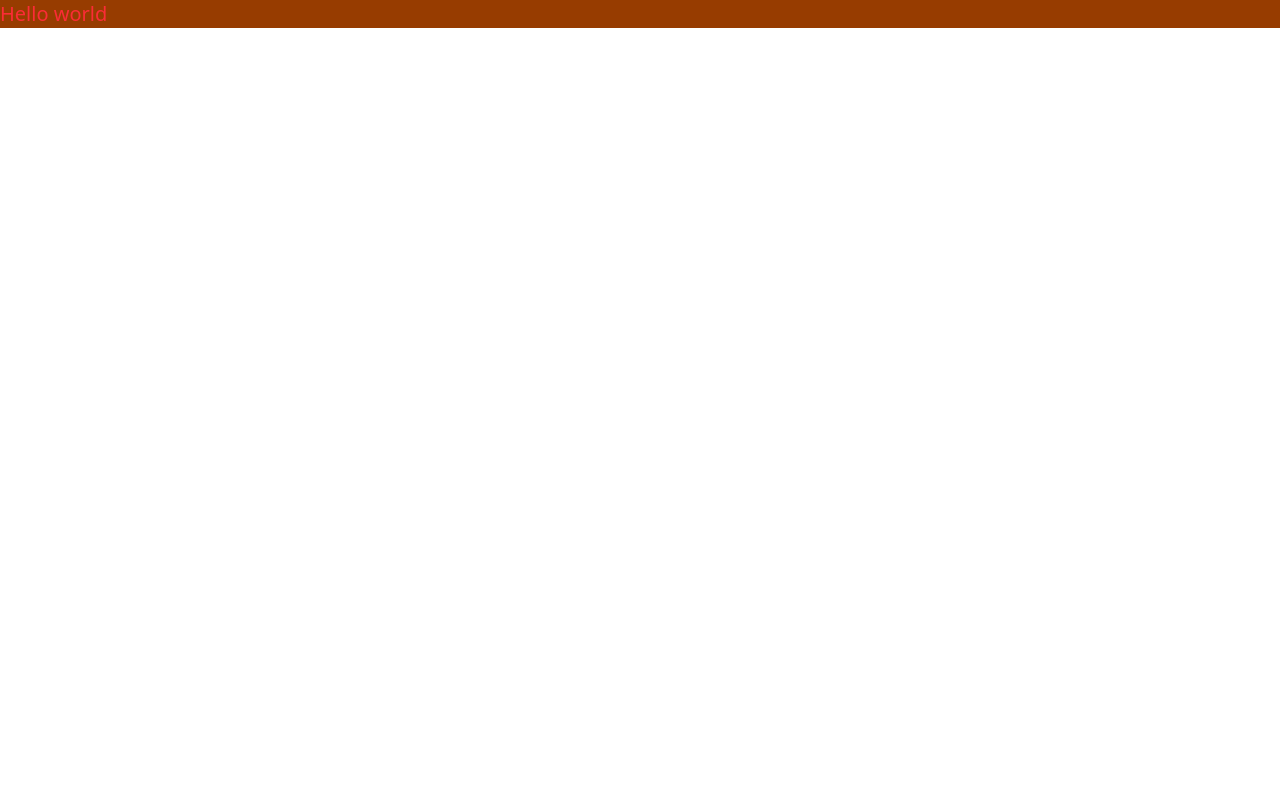
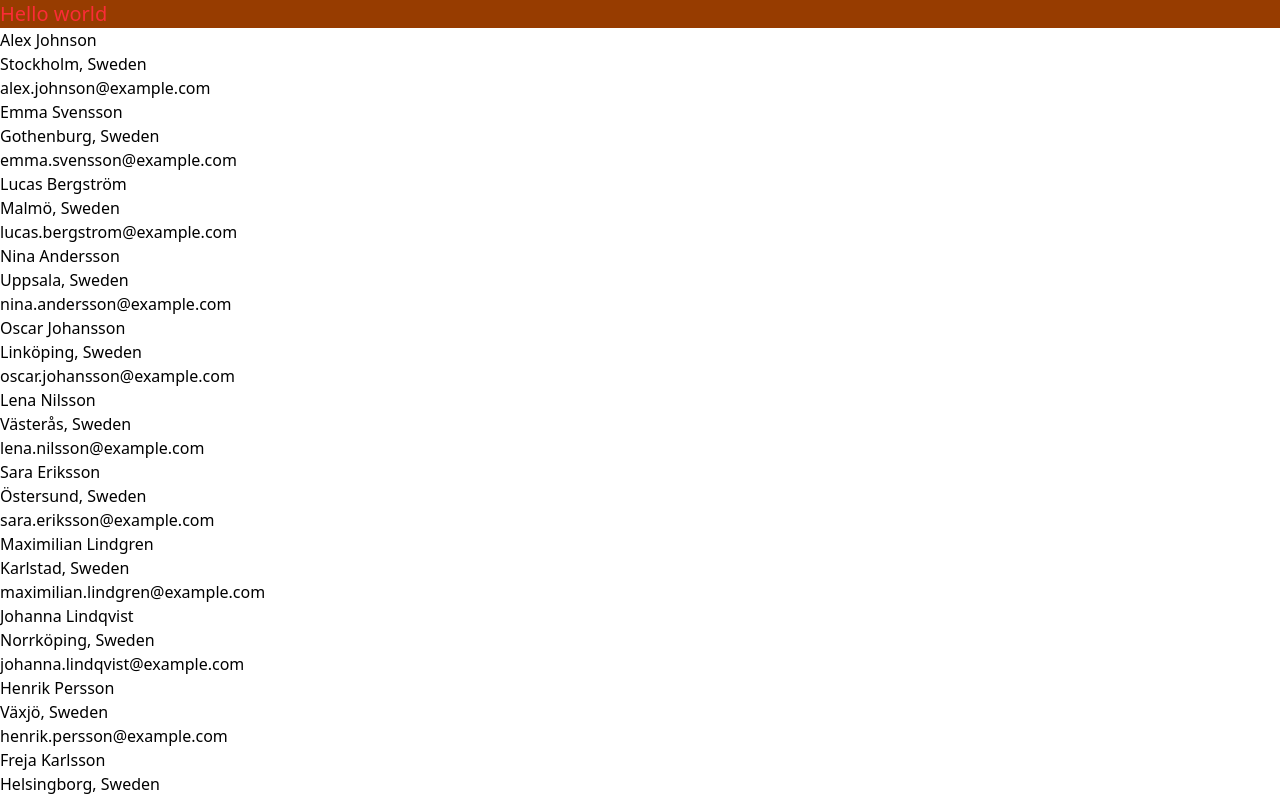
Before and after one commit to elinstella/dashboard-react-individuell, a React (Vite) app in the folder dashboard-lkpg/: page / in a window 1280 px wide. Shown: the top 800 px of the page. Built offline with nearby package versions, Linux system fonts and the light colour scheme.

Commit message:
mock data

```diff
--- a/dashboard-lkpg/src/App.jsx
+++ b/dashboard-lkpg/src/App.jsx
@@ -5,7 +5,16 @@ function App() {
   return (
     <>
       <h1 className='text-red-500 text-xl bg-amber-800'>Hello world</h1>
+
       {console.log(mockData)}
+
+      {mockData.users.map((user, index) => (
+        <div>
+          <h2>{user.name}</h2>
+          <h3>{user.location}</h3>
+          <h3>{user.email}</h3>
+        </div>
+      ))}
     </>
   );
 }
```
